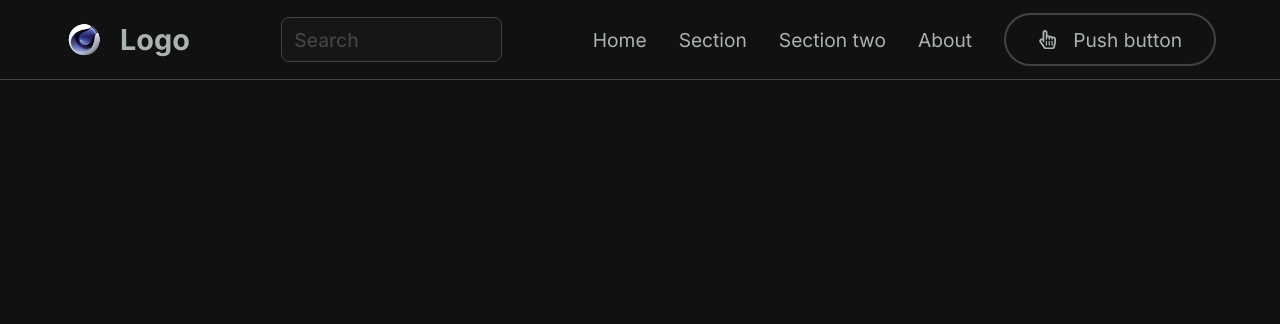
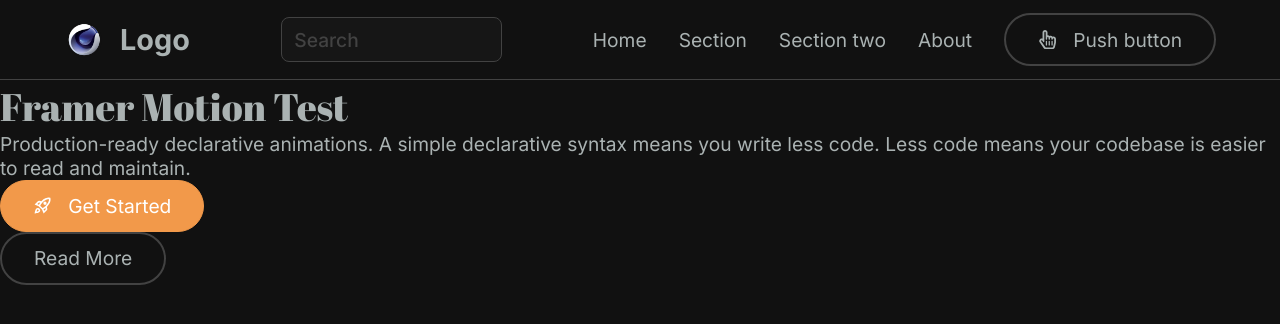
Before and after one commit to SebastianSloma/next_website, a Next.js app: page / in a window 1280 px wide. Shown: the top 324 px of the page. Built offline with nearby package versions, Linux system fonts and the light colour scheme.

Commit message:
added text and btns

```diff
--- a/app/Components/Header/Header.tsx
+++ b/app/Components/Header/Header.tsx
@@ -5,7 +5,14 @@
 import logo from '../../../public/images/logo.png';
 import Button from '../Button/Button';
 import styled from 'styled-components';
-import { FaRegHandPointer } from "react-icons/fa";
+import { FaRegHandPointer } from 'react-icons/fa';
+import { MdOutlineRocketLaunch } from "react-icons/md";
+import { Abril_Fatface } from 'next/font/google';
+
+const abril = Abril_Fatface({
+	subsets: ['latin'],
+	weight: ['400'],
+});
 
 function Header() {
 	return (
@@ -31,9 +38,28 @@
 					<li>
 						<a href='#'>About</a>
 					</li>
-					<Button name='Push button' icon={<FaRegHandPointer/>}/>
+					<Button name='Push button' icon={<FaRegHandPointer />} />
 				</ul>
 			</nav>
+			<div className='header-content'>
+				<div>
+					<h1 className={abril.className}>Framer Motion Test</h1>
+					<p>
+						Production-ready declarative animations. A simple declarative syntax
+						means you write less code. Less code means your codebase is easier
+						to read and maintain.
+					</p>
+                    <div className='buttons'>
+                    <Button name='Get Started'
+                    background='#f2994a'
+                    color='#fff'
+                    border='1px solid #f2994a'
+                    icon={<MdOutlineRocketLaunch />}
+                    />
+                    <Button name='Read More'/>
+                    </div>
+				</div>
+			</div>
 		</HeaderStyled>
 	);
 }
```
